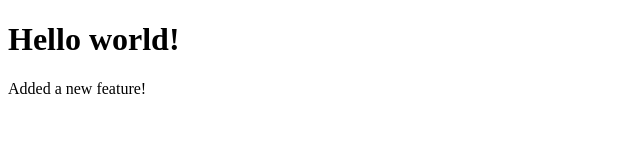
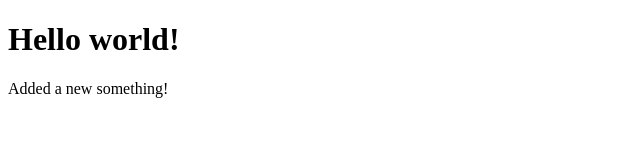
Before and after one commit to vedantnaudiyal/GitLearningLocalRepo, a plain HTML site: page index.html in a window 1280 px wide. Shown: the full height of the page, 0-640 px from the left. Drawn offline with Linux system fonts and the light colour scheme.

Commit message:
changed index.html

```diff
--- a/index.html
+++ b/index.html
@@ -7,6 +7,6 @@
 </head>
 <body>
     <h1>Hello world!</h1>
-    <p>Added a new feature!</p>
+    <p>Added a new something!</p>
 </body>
 </html>
```
